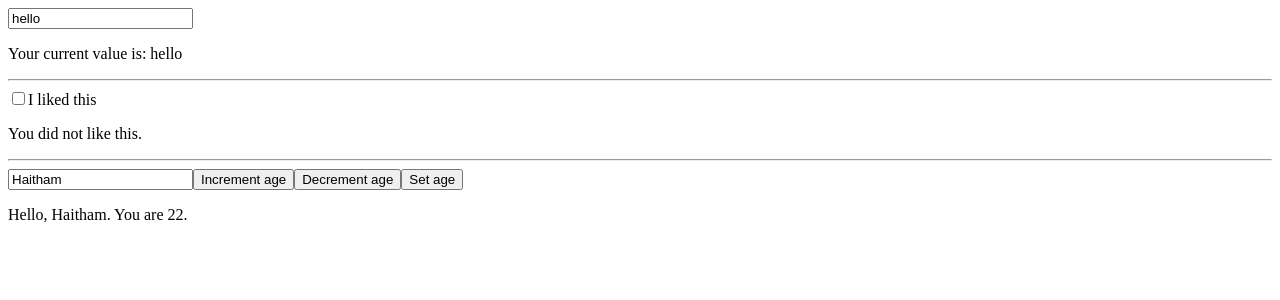
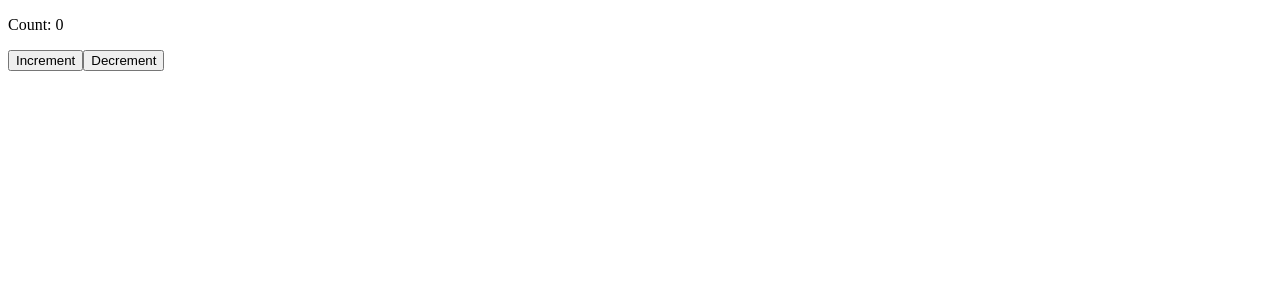
Before and after one commit to HaithamAbuDraz/react-advanced, a React (Vite) app: page / in a window 1280 px wide. Shown: the top 300 px of the page. Built offline with nearby package versions, Linux system fonts and the light colour scheme.

Commit message:
Replace UseStateLesson with UseReducerLesson in App

```diff
--- a/src/App.tsx
+++ b/src/App.tsx
@@ -1,7 +1,7 @@
-import UseStateLesson from "./revision/React-Hooks/01-UseStateLesson/UseStateLesson";
+import UseReducerLesson from "./revision/React-Hooks/02-UseReducerLesson/UseReducerLesson";
 
 function App() {
-  return <UseStateLesson />;
+  return <UseReducerLesson />;
 }
 
 export default App;
```
